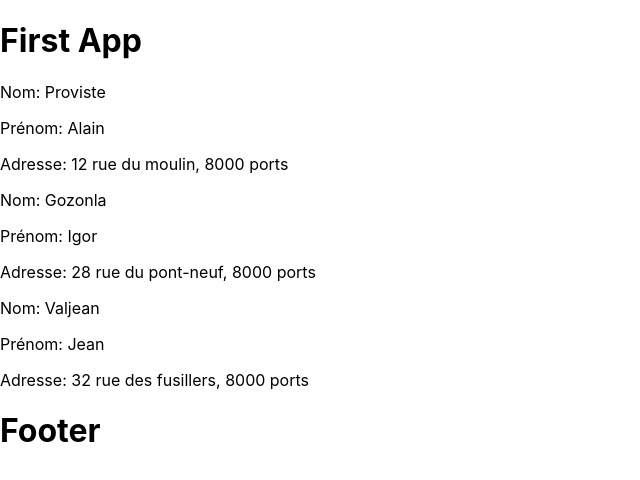
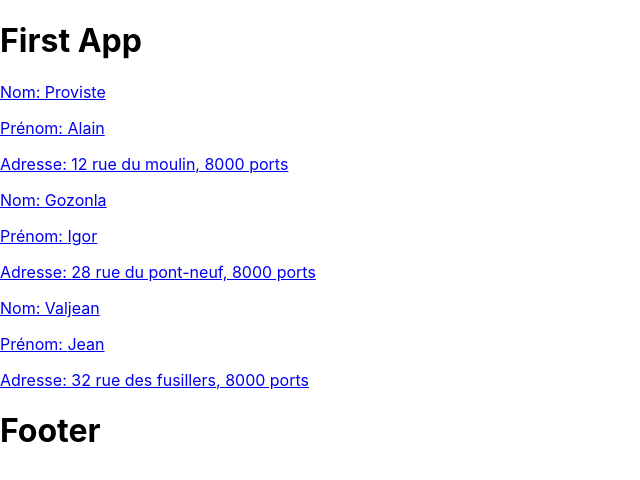
Before and after one commit to luigi-me-semifir/first-app, a React (Create React App) app: page / in a window 1280 px wide. Shown: the top 480 px of the page, without its empty margins (0-640 px from the left). Built offline with nearby package versions, Linux system fonts and the light colour scheme; data requests are answered from the project's data file.

Commit message:
Creation of the detailsUser page with the link that directs to it.

```diff
--- a/src/App.tsx
+++ b/src/App.tsx
@@ -1,9 +1,10 @@
+import { Route, Routes } from "react-router-dom";
 import Header from "./components/Header/Header";
 import Footer from "./components/Footer/Footer";
 import MemberList from "./components/MemberList/MemberList";
+import DetailsUser from "./pages/DetailsUser";
 
 import "./App.css";
-import { Route, Routes } from "react-router-dom";
 
 function App() {
   return (
@@ -12,6 +13,7 @@ function App() {
       <main>
         <Routes>
           <Route path="/" element={<MemberList />} />
+          <Route path="/:id" element={<DetailsUser />} />
         </Routes>
       </main>
       <Footer />
--- a/src/components/MemberList/MemberList.tsx
+++ b/src/components/MemberList/MemberList.tsx
@@ -1,32 +1,26 @@
 import { useEffect, useState } from "react";
 import User from "../../models/user";
 import axios from "axios";
+import { Link } from "react-router-dom";
 // import UserAPi from "../../services/userAPI";
 
 function MemberList() {
   const [members, setMembers] = useState<User[]>([]);
 
   useEffect(() => {
-    // allUsers();
-
     axios.get(`http://localhost:8000/members`).then(({ data }) => {
       setMembers(data);
     });
   }, []);
 
-  // const allUsers = async () => {
-  //   const data = await UserAPi.findAll();
-  //   setMembers(data);
-  // };
-
   return (
     <>
       {members.map((member) => (
-        <section className="meberCards" key={member.id}>
+        <Link to={`/${member.id}`} className="meberCards" key={member.id}>
           <p>Nom: {member.lastname}</p>
           <p>Prénom: {member.firstname}</p>
           <p>Adresse: {member.adress}</p>
-        </section>
+        </Link>
       ))}
     </>
   );
--- /dev/null
+++ b/src/pages/DetailsUser.tsx
@@ -0,0 +1,8 @@
+import { useParams } from "react-router-dom";
+
+function DetailsUser() {
+  const { id } = useParams();
+  return <h1>Hello {id}</h1>;
+}
+
+export default DetailsUser;
```
